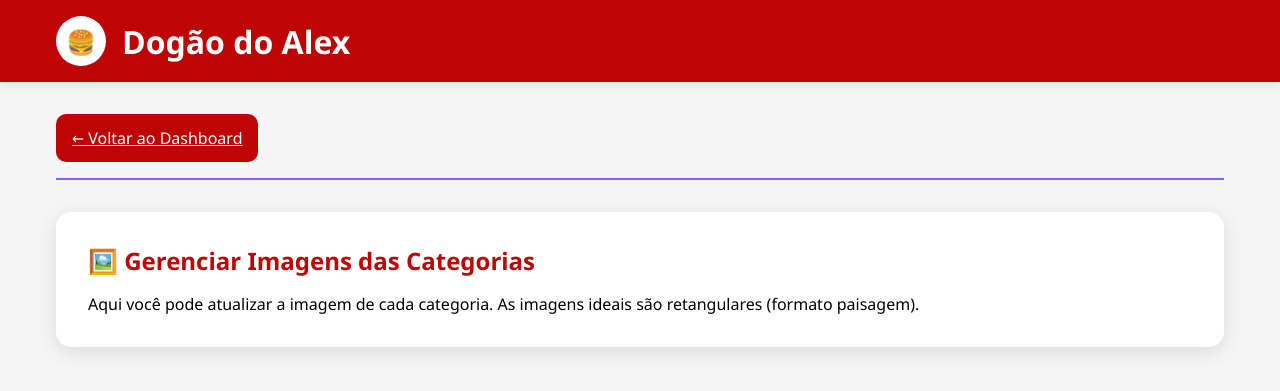
After one commit to alexsvl2/cardapio_dogao, a Flask app: page /admin/categorias in a window 1280 px wide. The commit adds this page. Shown: the top 391 px of the page. Run offline with Flask 3, Linux system fonts and the light colour scheme.

Commit message:
Adiciona gerenciamento de imagens de categorias

```diff
--- a/app.py
+++ b/app.py
@@ -12,10 +12,8 @@ app.config['SQLALCHEMY_DATABASE_URI'] = 'sqlite:///database.db'
 app.config['SQLALCHEMY_TRACK_MODIFICATIONS'] = False
 
 # --- Configuração da pasta de uploads ---
-# Define o caminho para a pasta 'uploads' dentro da pasta 'instance'
 UPLOAD_FOLDER = os.path.join(app.instance_path, 'uploads')
 app.config['UPLOAD_FOLDER'] = UPLOAD_FOLDER
-# Garante que a pasta 'uploads' exista
 os.makedirs(UPLOAD_FOLDER, exist_ok=True)
 
 db = SQLAlchemy(app)
@@ -33,20 +31,18 @@ class Produto(db.Model):
     nome = db.Column(db.String(100), nullable=False)
     preco = db.Column(db.Float, nullable=False)
     descricao = db.Column(db.String(500), nullable=True)
-    imagem_url = db.Column(db.String(250), nullable=True) # Agora armazena o nome do arquivo
+    imagem_url = db.Column(db.String(250), nullable=True)
     ativo = db.Column(db.Boolean, default=True, nullable=False)
     categoria_id = db.Column(db.Integer, db.ForeignKey('categoria.id'), nullable=False)
 
 # --- Rotas da Aplicação ---
 
-# Página principal (pública) que mostra o cardápio
 @app.route('/')
 def cliente_cardapio():
     categorias = Categoria.query.all()
     whatsapp_number = "5519986088874"
     return render_template('cliente_cardapio.html', categorias=categorias, whatsapp_number=whatsapp_number)
 
-# Rota para servir as imagens que foram salvas via upload
 @app.route('/uploads/<filename>')
 def uploaded_file(filename):
     return send_from_directory(app.config['UPLOAD_FOLDER'], filename)
@@ -73,14 +69,10 @@ def dashboard():
 def admin_cardapio():
     if request.method == 'POST':
         imagem_salva = None
-        # Verifica se um arquivo foi enviado no formulário
         if 'productImage' in request.files:
             file = request.files['productImage']
-            # Se o arquivo tiver um nome (ou seja, não está vazio)
             if file.filename != '':
-                # Garante que o nome do arquivo é seguro
                 imagem_salva = secure_filename(file.filename)
-                # Salva o arquivo na nossa pasta de uploads
                 file.save(os.path.join(app.config['UPLOAD_FOLDER'], imagem_salva))
 
         novo_produto = Produto(
@@ -88,7 +80,7 @@ def admin_cardapio():
             preco=float(request.form['productPrice']),
             descricao=request.form['productDescription'],
             categoria_id=request.form['productCategory'],
-            imagem_url=imagem_salva  # Salva o nome do arquivo no banco
+            imagem_url=imagem_salva
         )
         db.session.add(novo_produto)
         db.session.commit()
@@ -106,6 +98,37 @@ def toggle_produto(produto_id):
     status = "ativado" if produto.ativo else "desativado"
     flash(f'Produto {produto.nome} foi {status}.', 'info')
     return redirect(url_for('admin_cardapio'))
+
+# --- NOVAS ROTAS PARA GERENCIAR CATEGORIAS ---
+
+@app.route('/admin/categorias')
+def admin_categorias():
+    categorias = Categoria.query.all()
+    return render_template('admin_categorias.html', categorias=categorias)
+
+@app.route('/admin/categoria/update_image/<int:categoria_id>', methods=['POST'])
+def update_categoria_image(categoria_id):
+    categoria = Categoria.query.get_or_404(categoria_id)
+    if 'categoryImage' in request.files:
+        file = request.files['categoryImage']
+        if file.filename != '':
+            # Deleta a imagem antiga se existir (opcional, mas bom para limpeza)
+            if categoria.imagem_url and 'http' not in categoria.imagem_url:
+                old_image_path = os.path.join(app.config['UPLOAD_FOLDER'], categoria.imagem_url)
+                if os.path.exists(old_image_path):
+                    os.remove(old_image_path)
+
+            # Salva a nova imagem
+            imagem_salva = secure_filename(file.filename)
+            file.save(os.path.join(app.config['UPLOAD_FOLDER'], imagem_salva))
+            categoria.imagem_url = imagem_salva
+
+            db.session.commit()
+            flash(f'Imagem da categoria "{categoria.nome}" atualizada com sucesso!', 'success')
+        else:
+            flash('Nenhum arquivo selecionado.', 'danger')
+
+    return redirect(url_for('admin_categorias'))
 
 # --- Comando para inicializar o banco de dados ---
 @app.cli.command("init-db")
--- /dev/null
+++ b/templates/admin_categorias.html
@@ -0,0 +1,39 @@
+{% extends 'layout.html' %}
+{% block title %}Gerenciar Categorias{% endblock %}
+{% block content %}
+<div class="page-header">
+     <a href="{{ url_for('dashboard') }}" class="back-button">← Voltar ao Dashboard</a>
+</div>
+
+<div class="admin-panel">
+    <h2 class="admin-title">🖼️ Gerenciar Imagens das Categorias</h2>
+    <p>Aqui você pode atualizar a imagem de cada categoria. As imagens ideais são retangulares (formato paisagem).</p>
+</div>
+
+<div class="products-grid">
+    {% for categoria in categorias %}
+    <div class="product-card" style="flex-direction: column; align-items: center;">
+
+        {% if categoria.imagem_url %}
+            {% if 'http' in categoria.imagem_url %}
+                <img src="{{ categoria.imagem_url }}" alt="{{ categoria.nome }}" class="product-image" style="width: 100%; height: 200px; object-fit: cover; margin-bottom: 1rem;">
+            {% else %}
+                <img src="{{ url_for('uploaded_file', filename=categoria.imagem_url) }}" alt="{{ categoria.nome }}" class="product-image" style="width: 100%; height: 200px; object-fit: cover; margin-bottom: 1rem;">
+            {% endif %}
+        {% else %}
+            <div class="product-image placeholder-image" style="width: 100%; height: 200px; margin-bottom: 1rem;">Sem imagem</div>
+        {% endif %}
+
+        <h3 class="product-title">{{ categoria.nome }}</h3>
+
+        <form method="POST" action="{{ url_for('update_categoria_image', categoria_id=categoria.id) }}" enctype="multipart/form-data" style="margin-top: 1rem; width: 100%;">
+            <div class="form-group">
+                <label for="categoryImage-{{ categoria.id }}">Trocar Imagem:</label>
+                <input type="file" name="categoryImage" id="categoryImage-{{ categoria.id }}" accept="image/*" required class="form-group" style="padding: 0.5rem; border: 1px solid #ccc; border-radius: 5px;">
+            </div>
+            <button type="submit" class="btn" style="width: 100%;">Salvar Nova Imagem</button>
+        </form>
+    </div>
+    {% endfor %}
+</div>
+{% endblock %}
```
Also changed, not shown: templates/cliente_cardapio.html (+7 -83 lines), templates/dashboard.html (+12 -3 lines).
